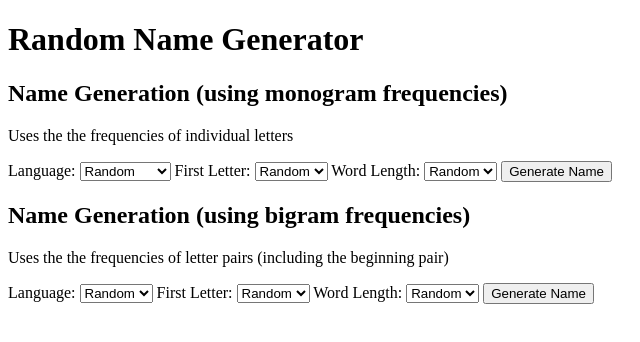
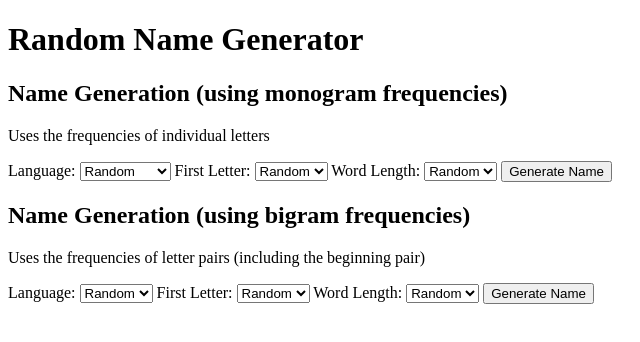
Before and after one commit to jonziefle/random-names, a plain HTML site: page index.html in a window 1280 px wide. Shown: the full height of the page, 0-640 px from the left. Drawn offline with nearby package versions, Linux system fonts and the light colour scheme.

Commit message:
fix spelling error in the markup

```diff
--- a/index.html
+++ b/index.html
@@ -10,7 +10,7 @@
 <div class="name-generator" data-name-type="monogram">
     <div class="name-input">
         <h2>Name Generation (using monogram frequencies)</h2>
-        <p>Uses the the frequencies of individual letters</p>
+        <p>Uses the frequencies of individual letters</p>
         Language:
         <select class="selector" name="language">
             <option value="random">Random</option>
@@ -30,7 +30,7 @@
 <div class="name-generator" data-name-type="bigram">
     <div class="name-input">
         <h2>Name Generation (using bigram frequencies)</h2>
-        <p>Uses the the frequencies of letter pairs (including the beginning pair)</p>
+        <p>Uses the frequencies of letter pairs (including the beginning pair)</p>
         Language:
         <select class="selector" name="language">
             <option value="random">Random</option>
```
